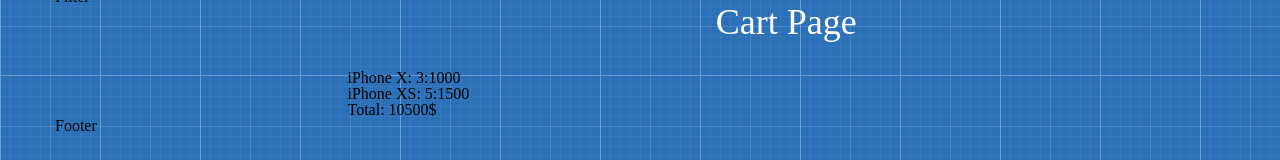
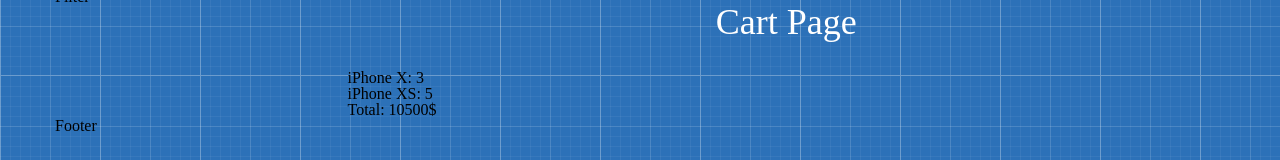
Before and after one commit to HelenPetrovska/shop-project-on-react, a React (Create React App) app: page /cart in a window 1280 px wide. Shown: the part 125-285 px from the top of the page. Built offline with nearby package versions, Linux system fonts and the light colour scheme.

Commit message:
add CartProductList

```diff
--- a/src/App/Header/Cart/Cart.js
+++ b/src/App/Header/Cart/Cart.js
@@ -1,27 +1,22 @@
 import React from 'react'
-import {keys} from 'lodash'
-import products, { getProductsObject } from '../../Main/Products/products'
 import { Link } from 'react-router-dom'
 import CartTotal from '../../../Components/Cart/CartTotal'
 
 import "./cart.css"
+import CartProductList from '../../../Components/Cart/CartProductList'
 
 
 const Cart = ({
     productsInCart,
-    productsObject=getProductsObject(products)
 }) => {
     return (
         <div className="cart text-center">
-            {
-                keys(productsInCart).map((productId) => (
-                    <div key = {productId}>{productsObject[productId].name}: {productsInCart[productId]}</div>
-                ))
-            }
+            <CartProductList
+                productsInCart={productsInCart}
+            />
             <CartTotal
                 productsInCart={productsInCart}
             />
-
             <Link to="/cart">Show cart</Link>
         </div>
     )
--- a/src/App/Main/CartPage/CartPage.js
+++ b/src/App/Main/CartPage/CartPage.js
@@ -1,20 +1,16 @@
 import React from 'react'
-import {keys} from 'lodash'
-import products, { getProductsObject } from '../Products/products'
 import CartTotal from '../../../Components/Cart/CartTotal'
+import CartProductList from '../../../Components/Cart/CartProductList'
 
 const CartPage = ({
     productsInCart,
-    productsObject=getProductsObject(products)
 }) => {
     return (
         <>
             <h1 className="page-title">Cart Page</h1>
-            {
-                keys(productsInCart).map((productId) => (
-                    <div key = {productId}>{productsObject[productId].name}: {productsInCart[productId]}:{productsObject[productId].price}</div>
-                ))
-            }
+            <CartProductList
+                productsInCart={productsInCart}
+            />
             <CartTotal
                 productsInCart={productsInCart}
             />
--- /dev/null
+++ b/src/Components/Cart/CartProductList.js
@@ -0,0 +1,20 @@
+import React from 'react'
+import {keys} from 'lodash'
+import products, { getProductsObject } from '../../App/Main/Products/products'
+
+const CartProductList = ({
+    productsInCart,
+    productsObject=getProductsObject(products)
+}) => {
+    return (
+        <div>
+            {
+                keys(productsInCart).map((productId) => (
+                    <div key = {productId}>{productsObject[productId].name}: {productsInCart[productId]}</div>
+                ))
+            }
+        </div>
+    )
+}
+
+export default CartProductList
```
